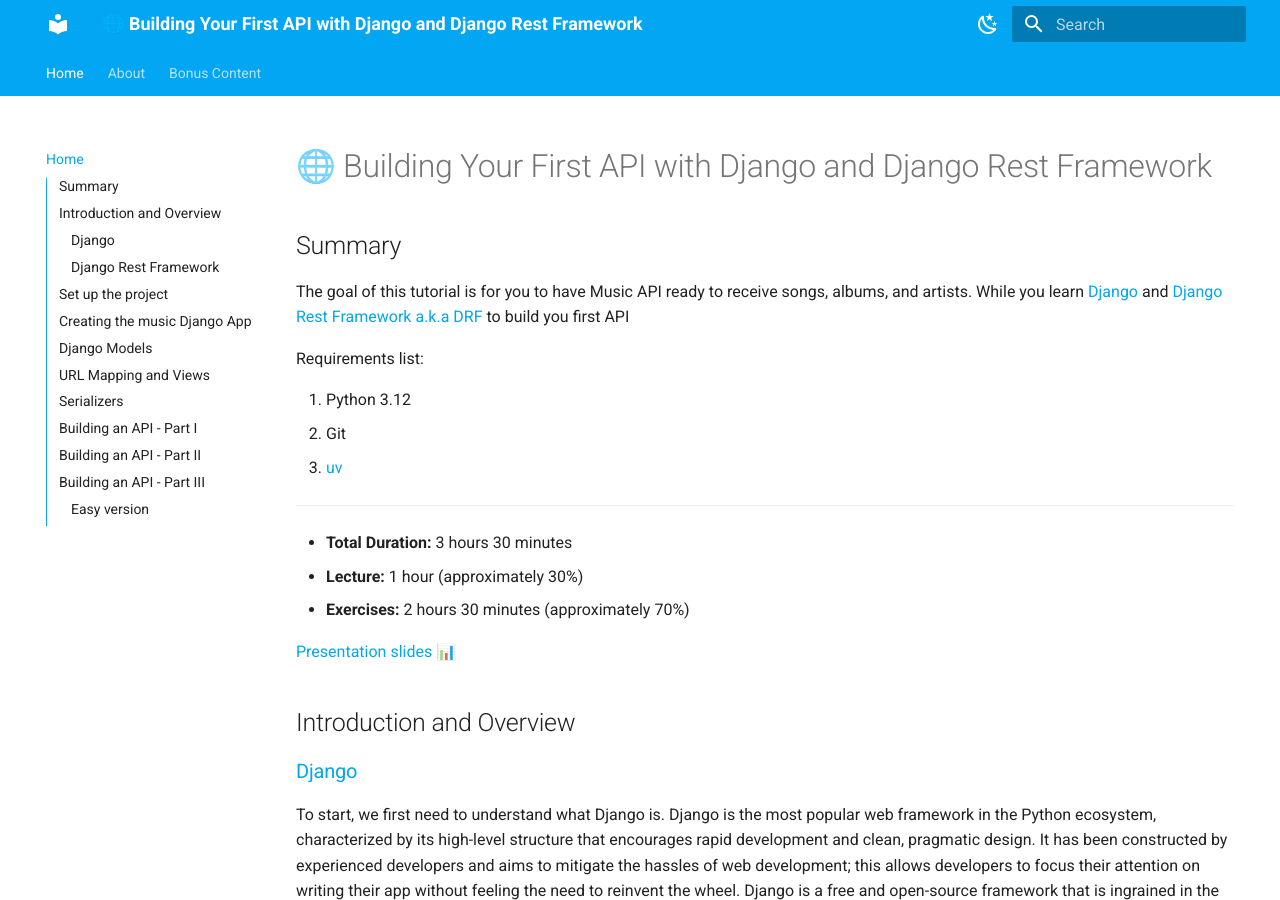
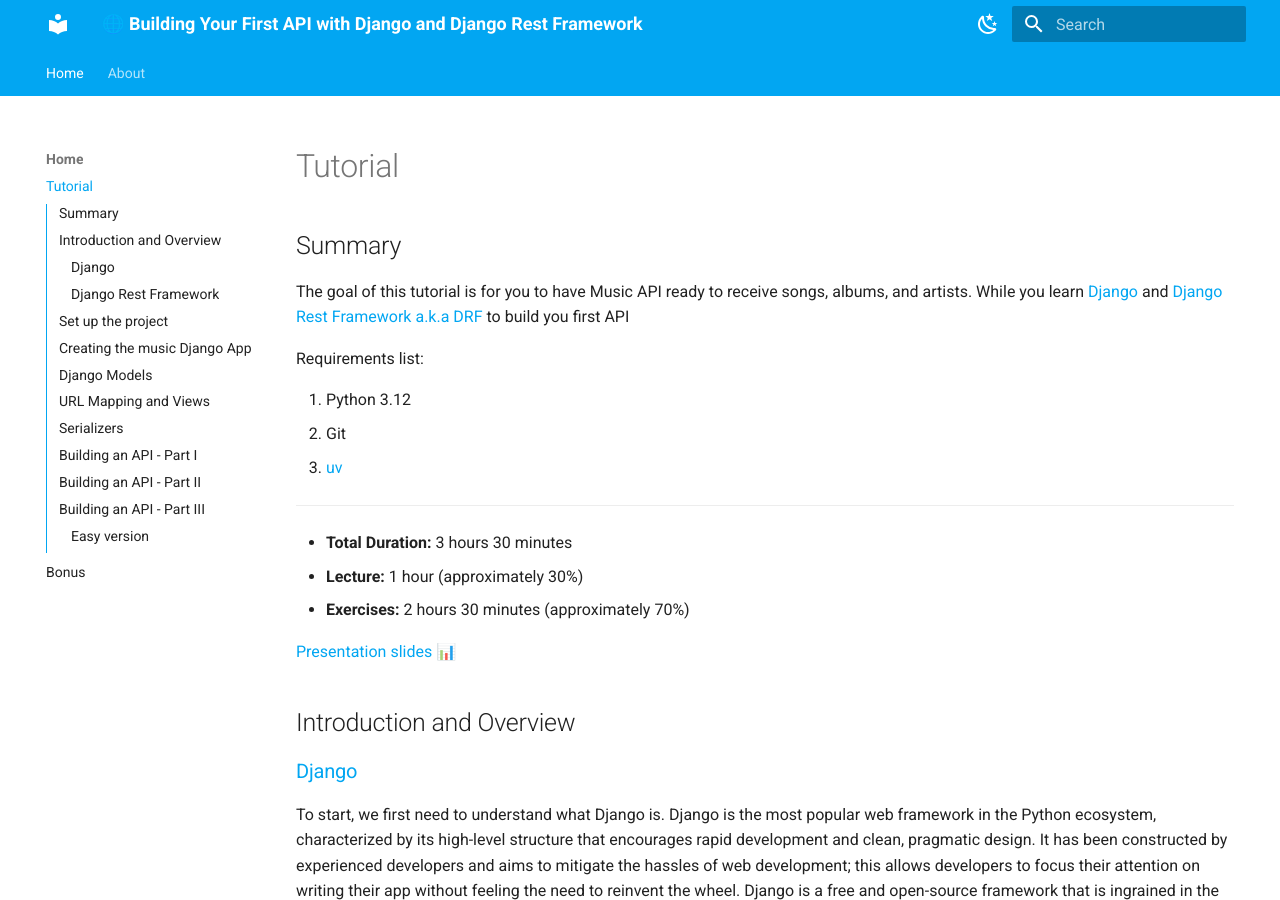
Before and after one commit to lipemorais/building-your-first-api-with-django-and-django-rest-framework, an MkDocs documentation site: the page built from docs/index.md, in a window 1280 px wide and 900 px high. Built offline with MkDocs 1.6.1 and Material for MkDocs 9.7.7, drawn with Linux system fonts in a browser that asks for light colours.

Commit message:
Refactor navigation structure and update tutorial title
Simplified the tutorial title in the documentation and restructured the navigation in the mkdocs.yml file to group related contents for better organization and clarity.

```diff
--- a/docs/index.md
+++ b/docs/index.md
@@ -1,4 +1,4 @@
-# 🌐 Building Your First API with Django and Django Rest Framework
+# Tutorial
 
 ## Summary
 
--- a/mkdocs.yml
+++ b/mkdocs.yml
@@ -1,8 +1,9 @@
 site_name: 🌐 Building Your First API with Django and Django Rest Framework
 nav:
-- Home: index.md
-- About: about.md
-- Bonus Content: bonus.md
+  - Home:
+    - index.md
+    - bonus.md
+  - About: about.md
 theme:
   name: material
   features:
```
